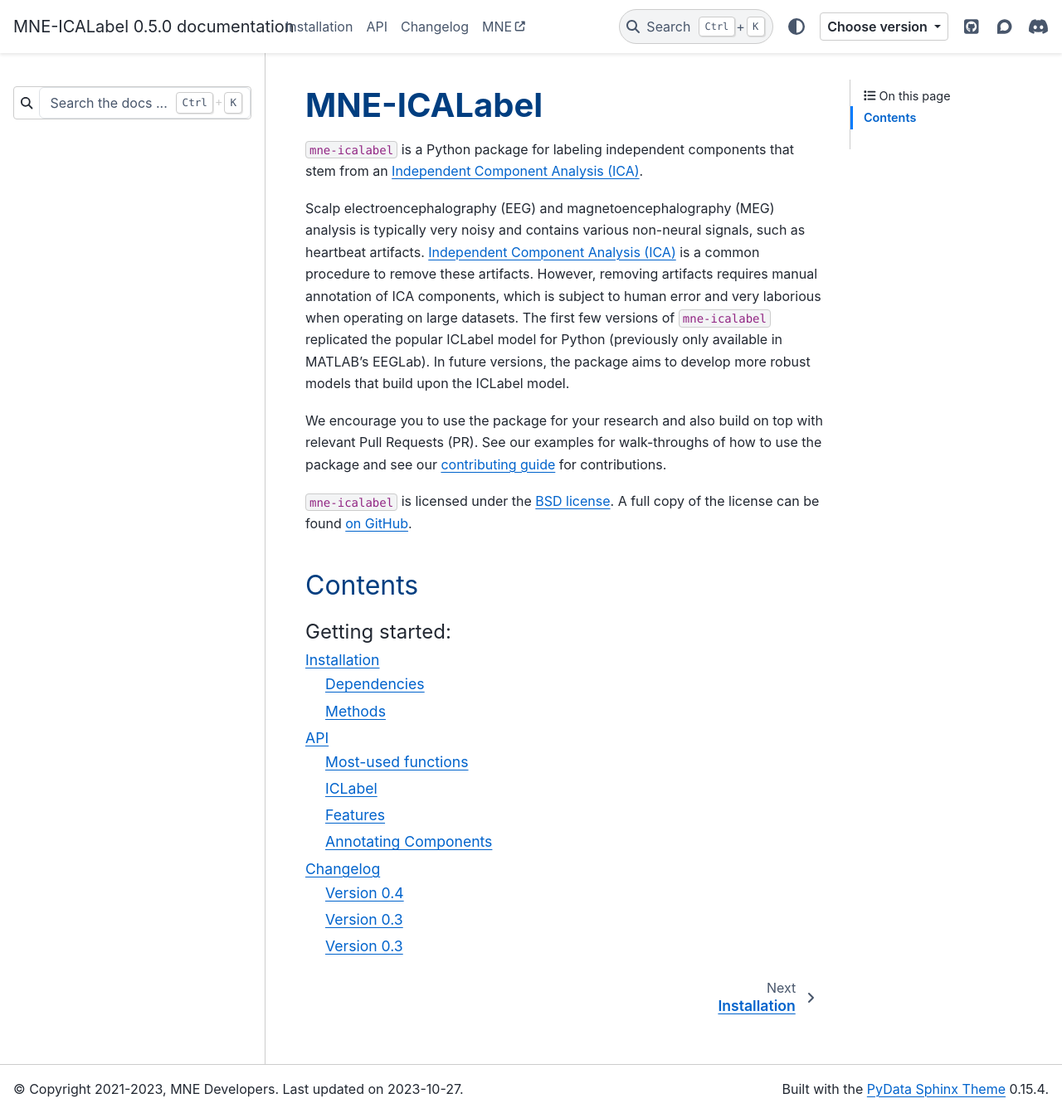
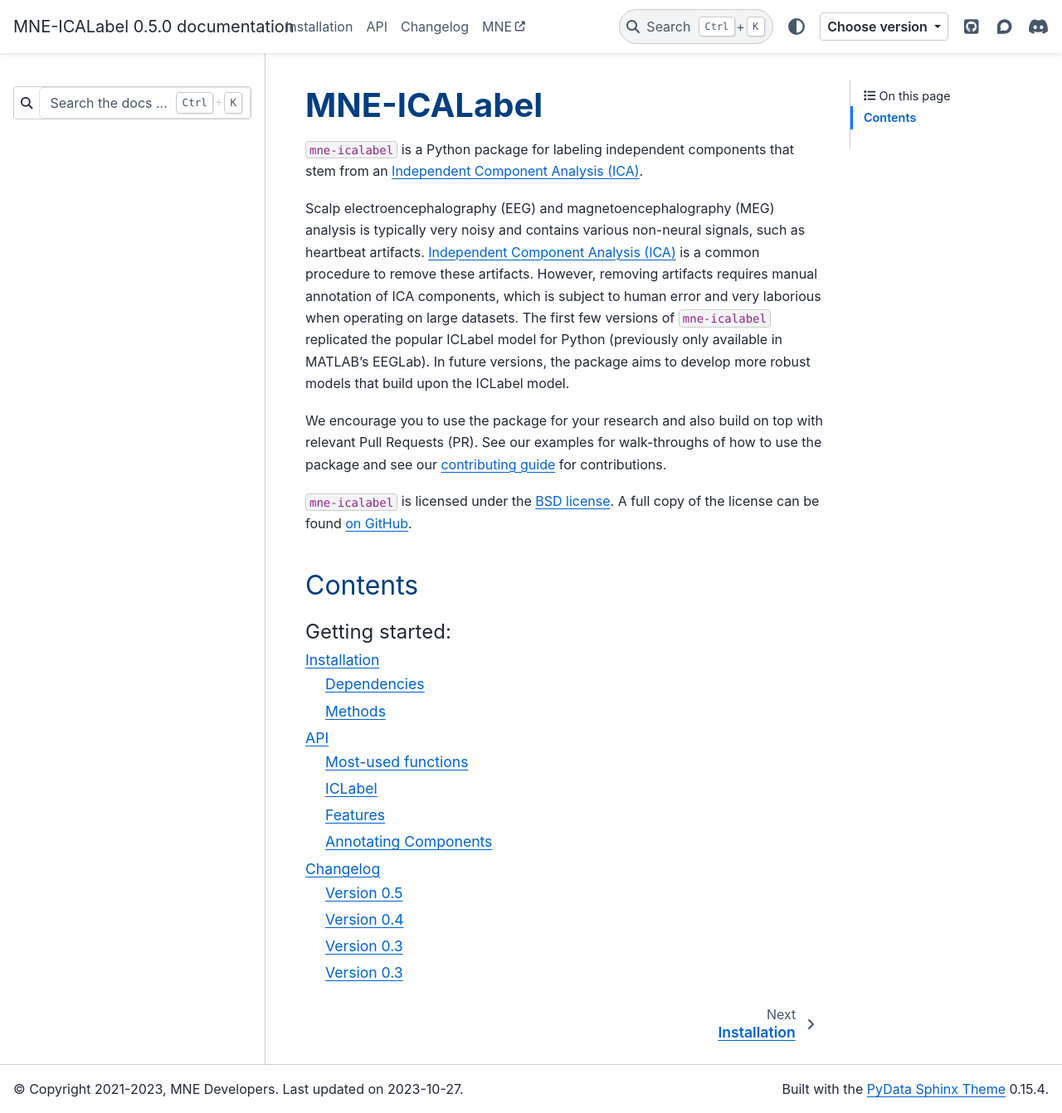
Before and after one commit to mne-tools/mne-icalabel, a Sphinx documentation site: the page built from doc/index.rst, in a window 1280 px wide and 1342 px high. Shown: the whole window at 83% size. Built offline with Sphinx 7.4.7 and the PyData theme 0.15.4, drawn with Linux system fonts in a browser that asks for light colours; pages that are not in the unit, such as notebooks, are missing from menus.

```diff
--- a/doc/changes/index.rst
+++ b/doc/changes/index.rst
@@ -4,7 +4,7 @@ Changelog
 .. toctree::
     :titlesonly:
 
-    latest.rst
+    0.5.rst
     0.4.rst
     0.3.rst
     0.2.rst
```
